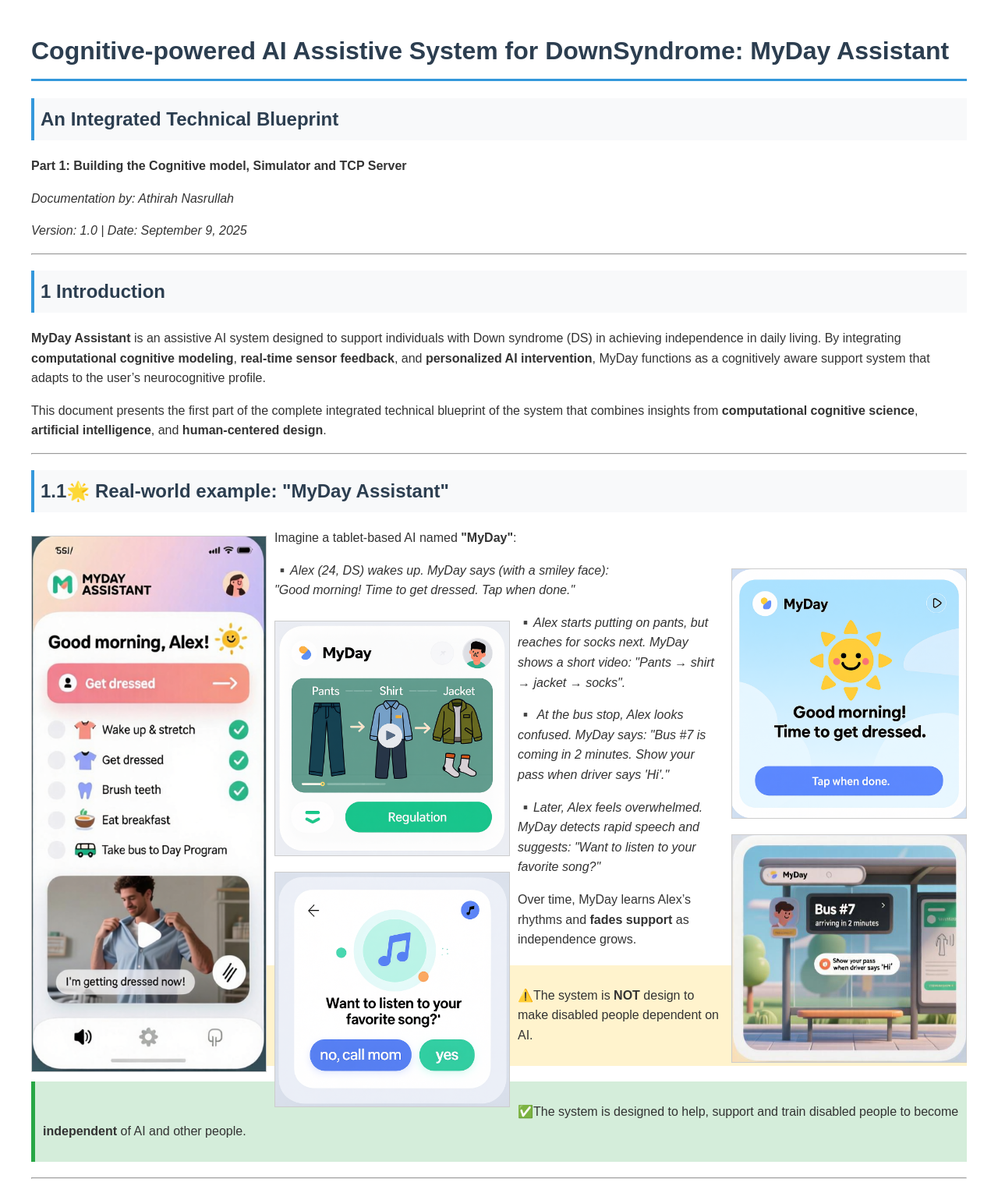
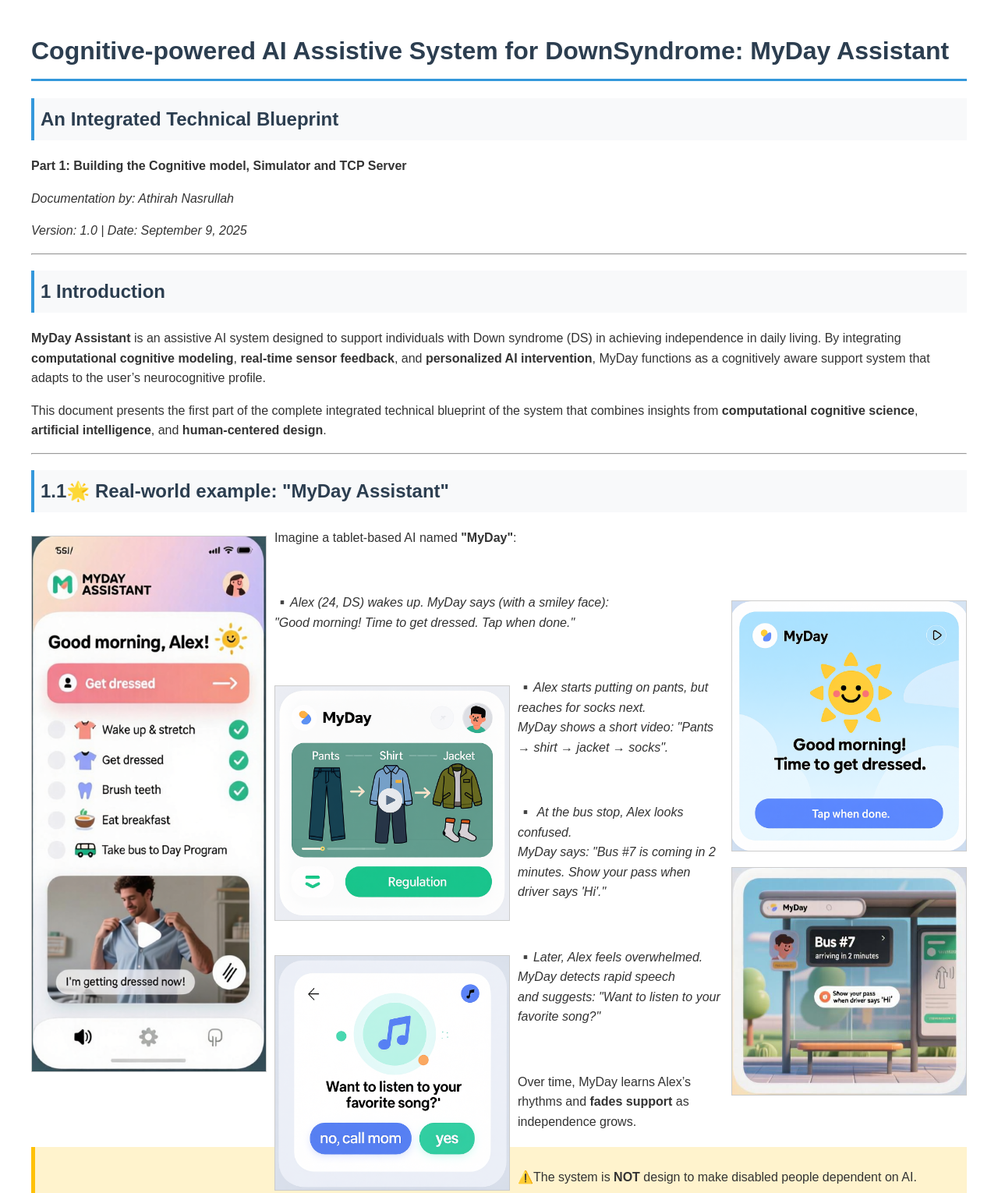
Before and after one commit to pgproton/ai-docs-specialist-pioneer, a plain HTML site: page sample3-ai-system.html in a window 1280 px wide. Shown: the top 1530 px of the page at 78% size. Drawn offline with Linux system fonts and the light colour scheme.

Commit message:
Update added more line breaks

```diff
--- a/sample3-ai-system.html
+++ b/sample3-ai-system.html
@@ -111,16 +111,16 @@
     <hr>
     <h2><strong>1.1🌟 Real-world example: "MyDay Assistant"</strong></h2>
     <p><img src="images/mockup.png" class="resizeleft" alt=""></p>
-    <p>Imagine a tablet-based AI named <strong>"MyDay"</strong>:</p>
+    <p>Imagine a tablet-based AI named <strong>"MyDay"</strong>:</p><br>
     <p><img src="images/smileyface.png" class="resizeright" alt=""></p>
     <p>▪️<em>Alex (24, DS) wakes up. MyDay says (with a smiley face):</em><br>
-        <em>"Good morning! Time to get dressed. Tap when done."</em></p>
+        <em>"Good morning! Time to get dressed. Tap when done."</em></p><br>
     <p><img src="images/correction-prompt.png" class="resizeleft" alt=""></p>
-    <p>▪️<em>Alex starts putting on pants, but reaches for socks next. MyDay shows a short video: "Pants → shirt → jacket → socks".</em></p>
+    <p>▪️<em>Alex starts putting on pants, but reaches for socks next.<br>MyDay shows a short video: "Pants → shirt → jacket → socks".</em></p><br>
     <p><img src="images/bus.png" class="resizeright" alt=""></p>
-    <p>▪️ <em>At the bus stop, Alex looks confused. MyDay says: "Bus #7 is coming in 2 minutes. Show your pass when driver says 'Hi'."</em></p>
+    <p>▪️ <em>At the bus stop, Alex looks confused.<br> MyDay says: "Bus #7 is coming in 2 minutes. Show your pass when driver says 'Hi'."</em></p><br>
     <p><img src="images/comforting.png" class="resizeleft" alt=""></p>
-    <p>▪️<em>Later, Alex feels overwhelmed. MyDay detects rapid speech and suggests: "Want to listen to your favorite song?"</em></p>
+    <p>▪️<em>Later, Alex feels overwhelmed. MyDay detects rapid speech<br> and suggests: "Want to listen to your favorite song?"</em></p><br>
     <p>Over time, MyDay learns Alex’s rhythms and <strong>fades support</strong> as independence grows.</p>
     <div class="warning">
         <p>⚠️The system is <strong>NOT</strong> design to make disabled people dependent on AI.</p>
```
